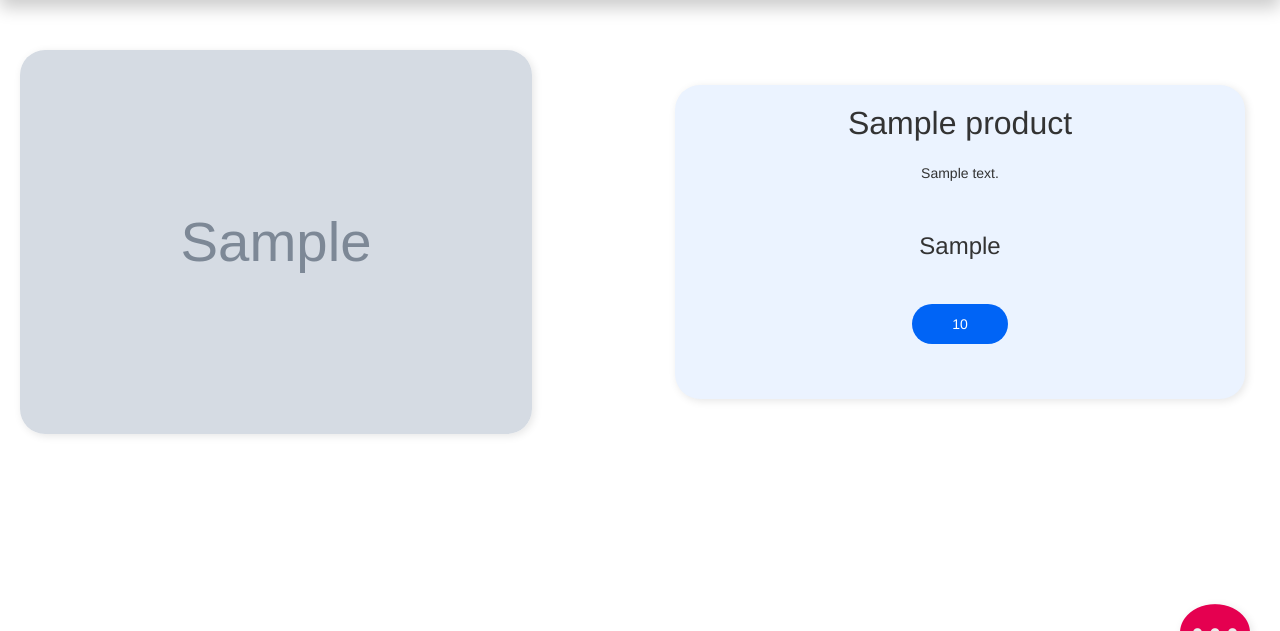
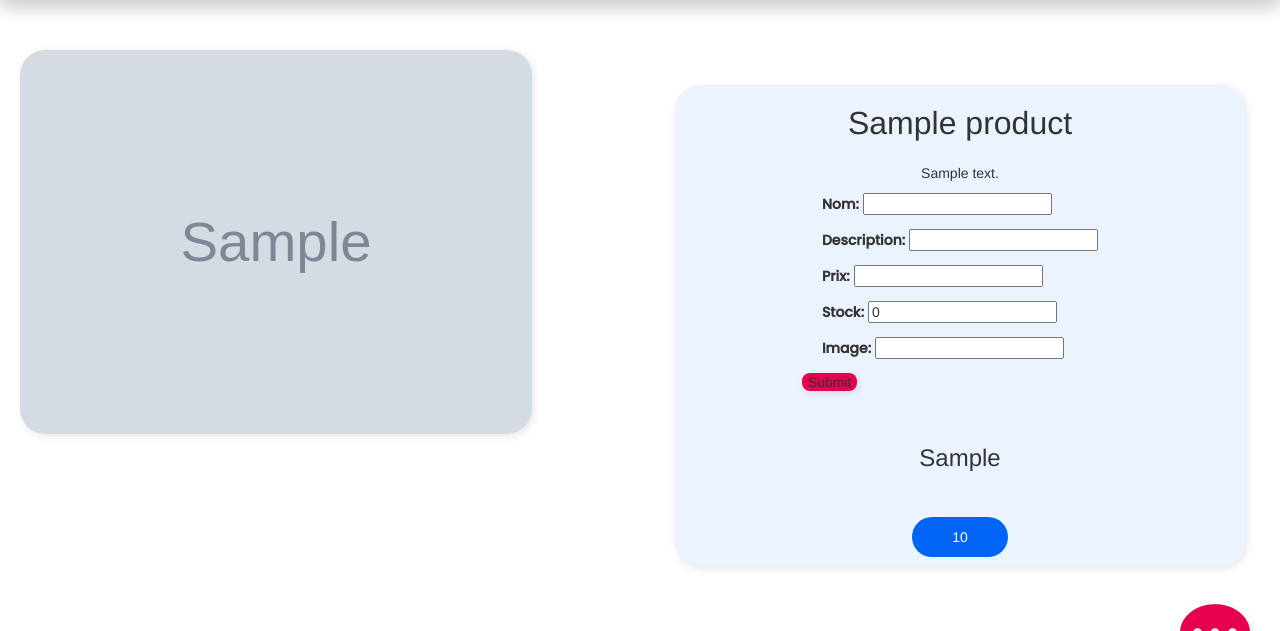
Before and after one commit to sacha0659/django_sacha, a Django app: template app/templates/app/detail.html in a window 1280 px wide. Shown: the part 100-731 px from the top of the page. Run offline with Django 4.2, Linux system fonts and the light colour scheme; the template is opened without the code that fills it: values that come from a table or form of the project are taken from there, others are empty; tables that the repository leaves empty hold one stand-in row (values such as "Sample post"); grey boxes marked "Sample" are stand-in pictures; some libraries are stand-ins or nearby versions; grey boxes are pictures that could not be loaded.

Commit message:
form update product

```diff
--- a/app/forms.py
+++ b/app/forms.py
@@ -1,3 +1,5 @@
+from dataclasses import fields
+from pyexpat import model
 from django.forms import ModelForm
 from app.models import Member, Product
 
@@ -6,7 +8,13 @@ class MemberForm(ModelForm):
 	class Meta:
 		model = Member
 		fields = ('name','email','age',)
+
 class ProductForm(ModelForm):
 	class Meta:
 		model = Product
 		fields = ('name','description','prix','stock','image')
+
+class ProductUpdateForm(ModelForm):
+    class Meta:
+        model = Product
+        fields = ('stock',)
--- a/app/templates/app/detail.html
+++ b/app/templates/app/detail.html
@@ -29,9 +29,15 @@
         <h1>{{product.name}}</h1>
 
         <p>{{product.description}} </p>
+        <form action="" method="post">
+            {% csrf_token %}
+            {{ form.as_p }}
+            <input type="submit" value="Submit">
+         </form>
+
         <h2>{{product.prix}}</h2>
         <label> </label>
-        <a class="button button-action" href="">{{product.stock}}</a>
+        <a class="button button-action" href="#">{{product.stock}}</a>
     </article>
 </section>
 
```
